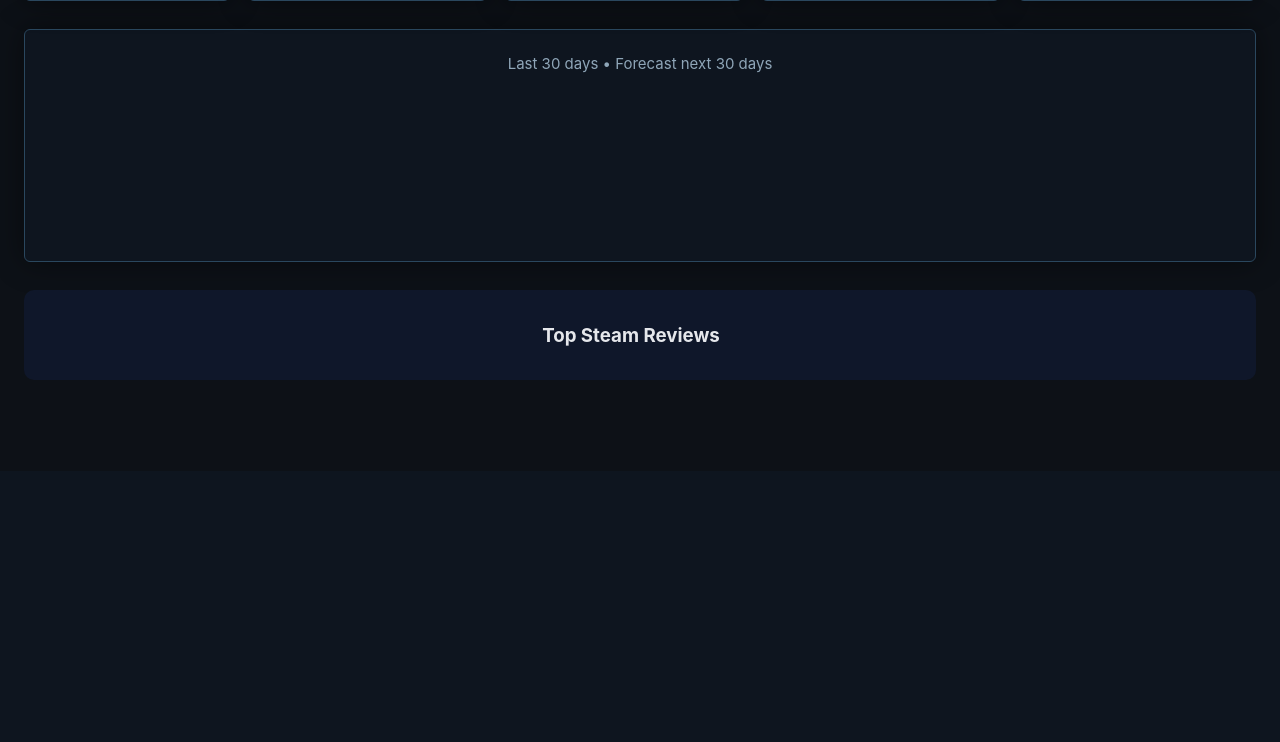
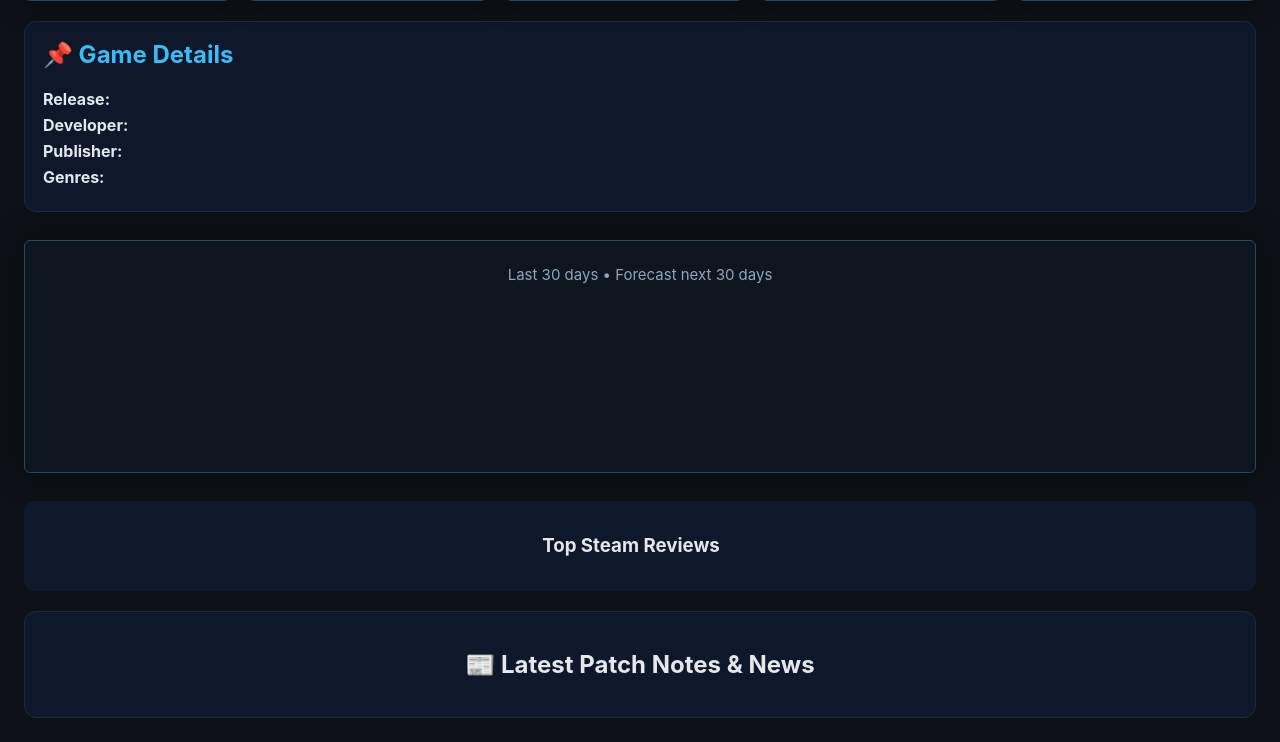
Before and after one commit to 9rakrit/SteamDashClone, a Flask app: page / in a window 1280 px wide. Shown: the part 329-1071 px from the top of the page. Before the commit the page ends 675 px from the top, so only its background shows below. Run offline with Flask 3, Linux system fonts and the light colour scheme; a map, chart or similar area stays blank.

Commit message:
game details & patch notes

```diff
--- a/app.py
+++ b/app.py
@@ -114,6 +114,36 @@ def get_reviews(appid):
     return jsonify(r.json())
 
 
+@app.route("/api/details/<appid>")
+def game_details(appid):
+    url = f"https://store.steampowered.com/api/appdetails?appids={appid}"
+    try:
+        r = requests.get(url).json()
+        data = r[str(appid)]["data"]
+        return jsonify({
+            "name": data.get("name"),
+            "release": data.get("release_date", {}).get("date", "Unknown"),
+            "developer": data.get("developers", ["Unknown"]),
+            "publisher": data.get("publishers", ["Unknown"]),
+            "genres": [g["description"] for g in data.get("genres", [])],
+            "desc": data.get("short_description", ""),
+            "header": data.get("header_image", "")
+        })
+    except:
+        return jsonify({})
+
+
+
+@app.route("/api/news/<appid>")
+def game_news(appid):
+    url = f"https://api.steampowered.com/ISteamNews/GetNewsForApp/v2/?appid={appid}&count=5&maxlength=300"
+    try:
+        return jsonify(requests.get(url).json()["appnews"]["newsitems"])
+    except:
+        return jsonify([])
+
+
+
 
 if __name__ == "__main__":
     app.run(debug=True)
--- a/static/app.js
+++ b/static/app.js
@@ -67,11 +67,21 @@ async function loadGame(name, appid) {
     document.getElementById("avg-peak").innerText =
         `${avg.toLocaleString()} / ${peak.toLocaleString()}`;
 
+
+    loadDetails(appid);
+
+    loadNews(appid);
+
+
+
     // ---- FORECAST ----
     const forecastRes = await fetch(`/api/forecast/${appid}`);
     const forecastData = await forecastRes.json();
 
     drawChart(history, forecastData.forecast, forecastData.high, forecastData.low);
+
+
+
 
     // REVIEWS
     loadReviews(appid);
@@ -278,3 +288,41 @@ secondHistory = secondHistory.slice(-mainHistoryLength);
 
   chart.update();
 }
+
+
+async function loadDetails(appid) {
+    const res = await fetch(`/api/details/${appid}`);
+    const d = await res.json();
+
+    document.getElementById("details-desc").innerText = d.desc || "No description available.";
+    document.getElementById("details-release").innerText = d.release;
+    document.getElementById("details-dev").innerText = d.developer.join(", ");
+    document.getElementById("details-pub").innerText = d.publisher.join(", ");
+    document.getElementById("details-genres").innerText = d.genres.join(", ");
+}
+
+
+async function loadNews(appid) {
+  const res = await fetch(`/api/news/${appid}`);
+  const news = await res.json();
+
+  const list = document.getElementById("news-list");
+  list.innerHTML = "";
+
+  if (!news.length) {
+      list.innerHTML = "<p>No recent news available.</p>";
+      return;
+  }
+
+  news.forEach(article => {
+      const li = document.createElement("li");
+      li.className = "news-item";
+      li.innerHTML = `
+        <strong>${article.title}</strong><br>
+        <small>${new Date(article.date * 1000).toLocaleDateString()}</small><br>
+        ${article.contents.substring(0, 180)}...
+        <br><a href="${article.url}" target="_blank">Read more →</a>
+      `;
+      list.appendChild(li);
+  });
+}
--- a/static/style.css
+++ b/static/style.css
@@ -236,3 +236,44 @@ html.dark {
     color: #e0e0e0;
     border: 1px solid #334155;
 }
+
+
+.details-card {
+  background: #0f172a;
+  padding: 18px;
+  margin-top: 20px;
+  border-radius: 12px;
+  border: 1px solid #1e293b;
+  text-align: left;
+  max-width: 1200px;
+  margin-left: auto;
+  margin-right: auto;
+}
+
+.details-card h2 {
+  margin-top: 0;
+  color: #38bdf8;
+}
+
+.details-card p {
+  margin: 6px 0;
+  color: #e2e8f0;
+}
+
+
+.news-card {
+  margin-top: 20px;
+  background: #0f172a;
+  padding: 18px;
+  border-radius: 12px;
+  border: 1px solid #1e293b;
+  max-width: 1200px;
+  margin-left: auto;
+  margin-right: auto;
+}
+
+.news-item {
+  margin: 14px 0;
+  padding-bottom: 10px;
+  border-bottom: 1px solid #1e293b;
+}
--- a/templates/dashboard.html
+++ b/templates/dashboard.html
@@ -50,6 +50,17 @@
 
   </div>
 
+
+  <div id="details-box" class="details-card">
+  <h2>📌 Game Details</h2>
+  <p id="details-desc"></p>
+  <p><strong>Release:</strong> <span id="details-release"></span></p>
+  <p><strong>Developer:</strong> <span id="details-dev"></span></p>
+  <p><strong>Publisher:</strong> <span id="details-pub"></span></p>
+  <p><strong>Genres:</strong> <span id="details-genres"></span></p>
+  </div>
+
+
   <div class="chart-card">
     <div class="label">Last 30 days • Forecast next 30 days</div>
     <canvas id="chart"></canvas>
@@ -61,6 +72,12 @@
     <div id="reviews-list"></div>
   </div>
 
+  <div id="news-box" class="news-card">
+  <h2>📰 Latest Patch Notes & News</h2>
+  <ul id="news-list"></ul>
+</div>
+
+
 
   <script src="/static/app.js"></script>
 </body>
```
